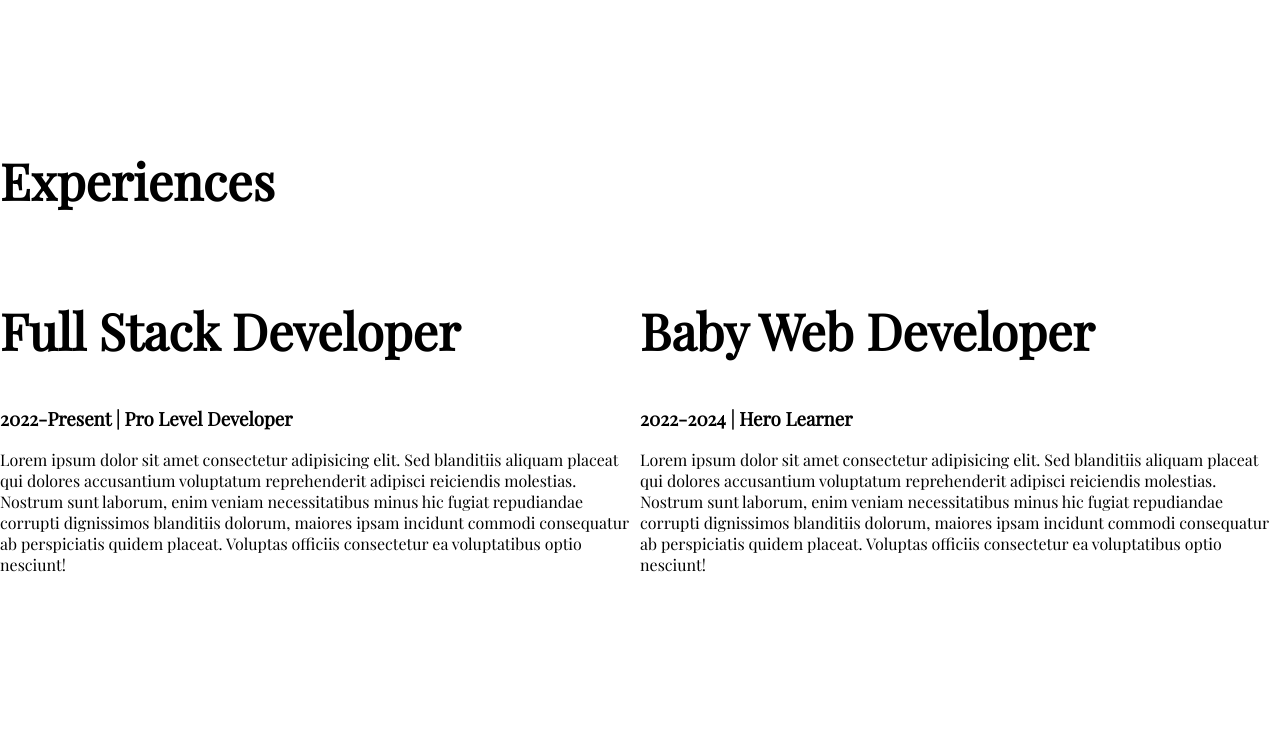
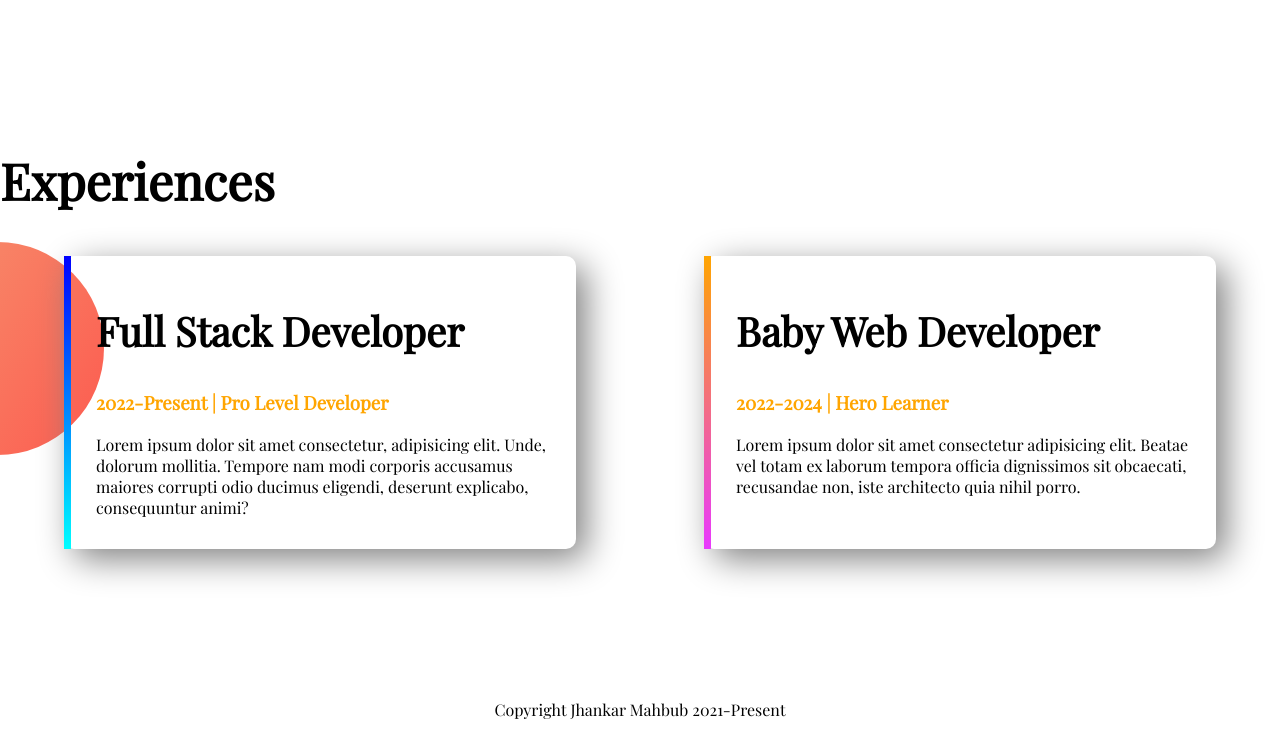
Before and after one commit to ShoyibRatul/Developer-Portfolio, a plain HTML site: page Index.html in a window 1280 px wide. Shown: the part 1121-1862 px from the top of the page. Drawn offline with nearby package versions, Linux system fonts and the light colour scheme.

Commit message:
Final Commit

```diff
--- a/Index.html
+++ b/Index.html
@@ -48,33 +48,29 @@
     <section class="experience-area">
         <h1>Experiences</h1>
         <div class="flexible-container">
-            <div>
-                <h1>Full Stack Developer</h1>
-                <h3>2022-Present | Pro Level Developer </h3>
+            <div id="exp1" class="experience-item">
+                <h2>Full Stack Developer</h2>
+                <h3 class="orange-color">2022-Present | Pro Level Developer </h3>
                 <p>
-                    Lorem ipsum dolor sit amet consectetur adipisicing elit. Sed blanditiis aliquam placeat qui dolores
-                    accusantium voluptatum reprehenderit adipisci reiciendis molestias. Nostrum sunt laborum, enim
-                    veniam
-                    necessitatibus minus hic fugiat repudiandae corrupti dignissimos blanditiis dolorum, maiores ipsam
-                    incidunt commodi consequatur ab perspiciatis quidem placeat. Voluptas officiis consectetur ea
-                    voluptatibus optio nesciunt!
+                    Lorem ipsum dolor sit amet consectetur, adipisicing elit. Unde, dolorum mollitia. Tempore nam modi
+                    corporis accusamus maiores corrupti odio ducimus eligendi, deserunt explicabo, consequuntur animi?
                 </p>
             </div>
-            <div>
-                <h1>Baby Web Developer</h1>
-                <h3>2022-2024 | Hero Learner</h3>
+            <div id="exp2" class="experience-item">
+                <h2>Baby Web Developer</h2>
+                <h3 class="orange-color">2022-2024 | Hero Learner</h3>
                 <p>
-                    Lorem ipsum dolor sit amet consectetur adipisicing elit. Sed blanditiis aliquam placeat qui dolores
-                    accusantium voluptatum reprehenderit adipisci reiciendis molestias. Nostrum sunt laborum, enim
-                    veniam
-                    necessitatibus minus hic fugiat repudiandae corrupti dignissimos blanditiis dolorum, maiores ipsam
-                    incidunt commodi consequatur ab perspiciatis quidem placeat. Voluptas officiis consectetur ea
-                    voluptatibus optio nesciunt!
+                    Lorem ipsum dolor sit amet consectetur adipisicing elit. Beatae vel totam ex laborum tempora officia
+                    dignissimos sit obcaecati, recusandae non, iste architecto quia nihil porro.
                 </p>
             </div>
         </div>
 
     </section>
+    <footer>
+        <p>Copyright Jhankar Mahbub 2021-Present</p>
+
+    </footer>
 </body>
 
 </html>
--- a/style.css
+++ b/style.css
@@ -6,6 +6,10 @@ body{
 h1{
     font-size: 50px;
 
+}
+
+h2{
+    font-size: 40px;
 }
 
 .orange-color{
@@ -44,3 +48,34 @@ h1{
     background-repeat: no-repeat;
     background-position: right;
 }
+
+.experience-area{
+    background-image: url(images/exp-bg.png);
+    background-repeat: no-repeat;
+    background-position: left;
+}
+
+.experience-item{
+    box-shadow: 10px 10px 35px gray;
+    width: 40%;
+    margin-left: 5%;
+    margin-right: 5%;
+    padding: 15px 25px 15px 25px;
+    border-radius: 10px;
+}
+
+#exp1{
+    border-image: linear-gradient(blue, cyan) ;
+    border-image-slice: 1;
+    border-left: 7px solid;
+}
+
+#exp2{
+    border-image: linear-gradient(orange, rgb(232, 56, 255)) ;
+    border-image-slice: 1;
+    border-left: 7px solid;
+}
+
+footer{
+    text-align: center;
+}
```
Also changed, not shown: images/my-bg.png (deleted), images/my-bg2.png (deleted).
